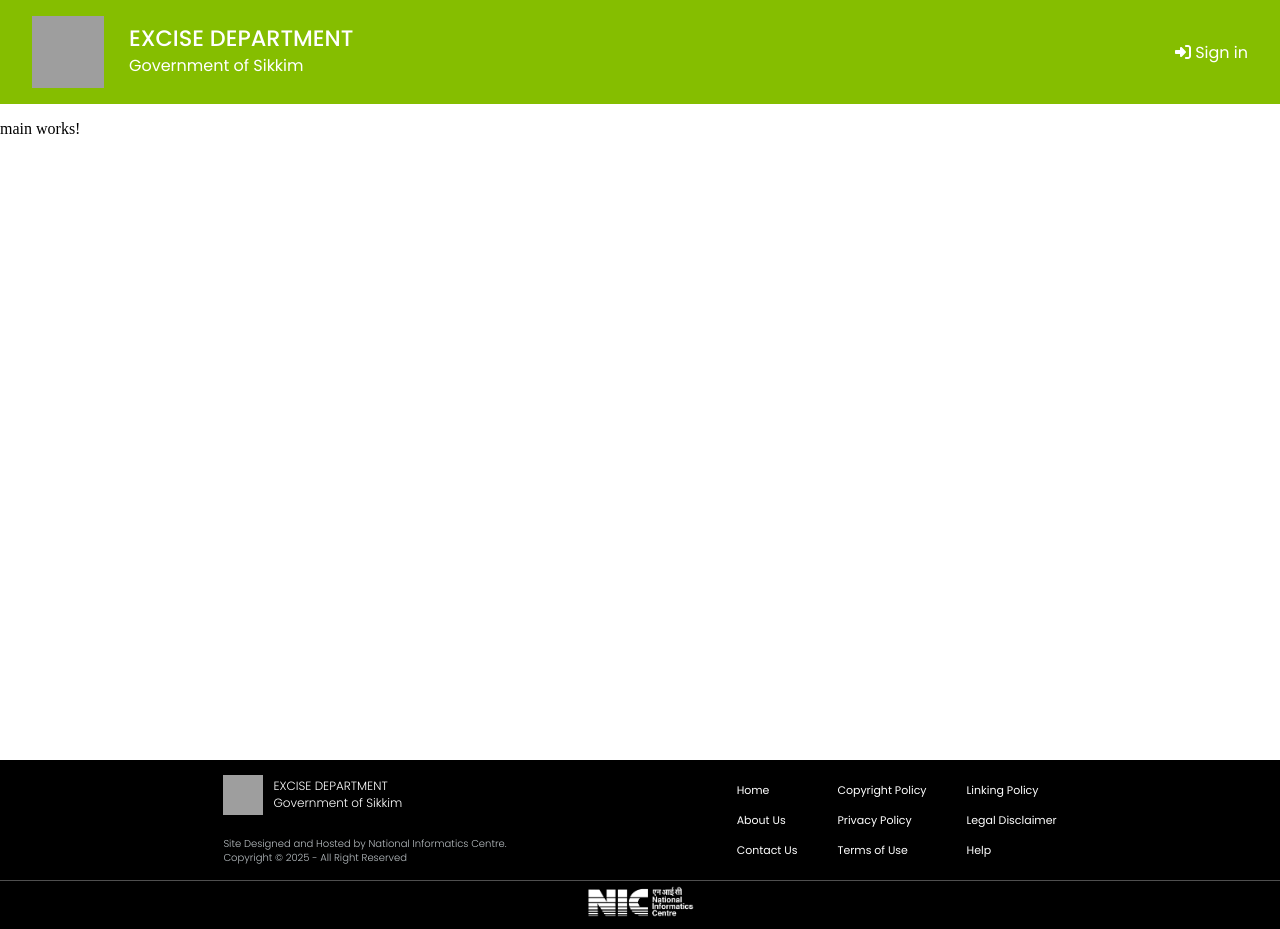
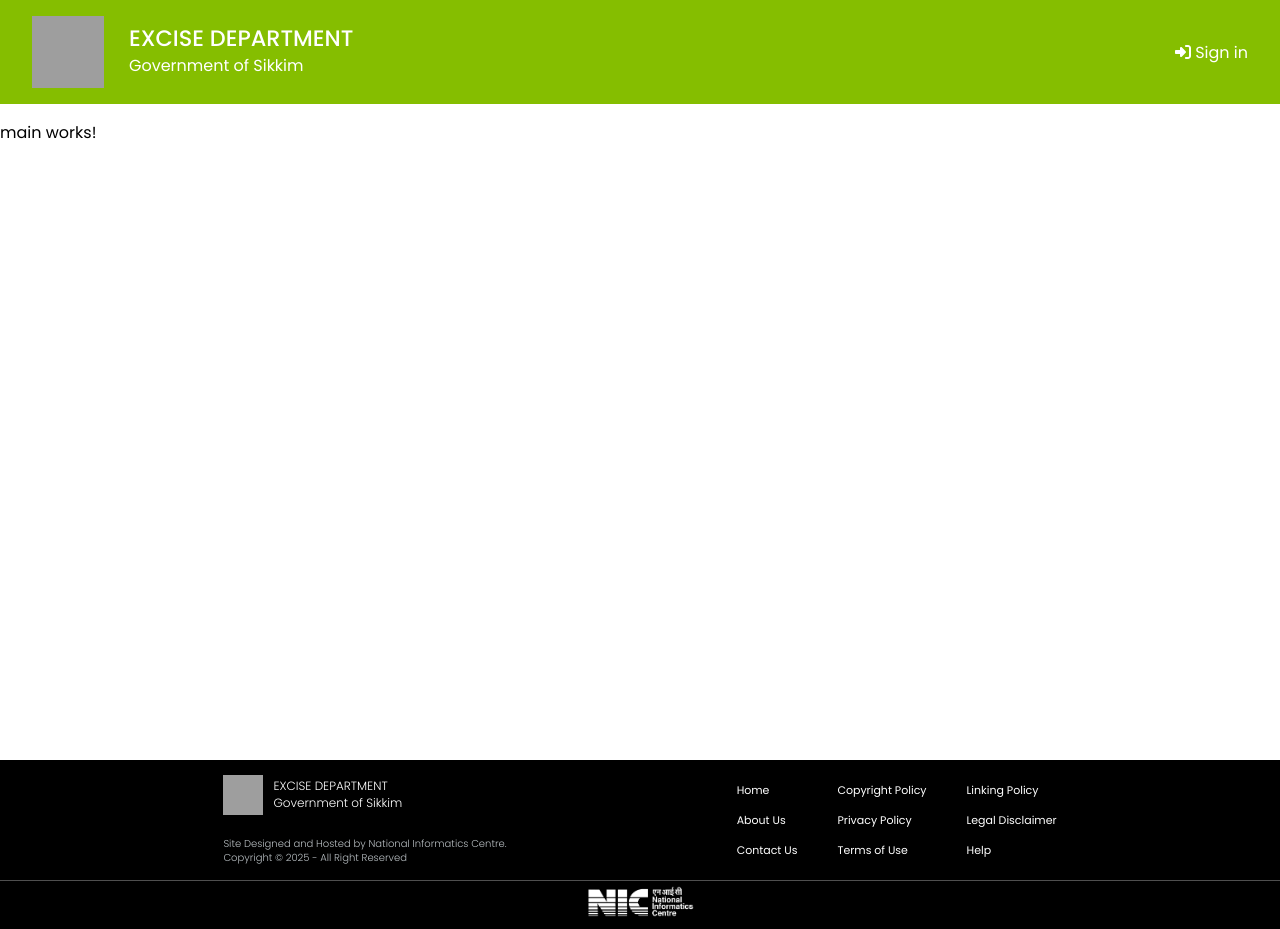
Before and after one commit to Ujhal/excise_frontend, an Angular app: page / in a window 1280 px wide. Built offline with nearby package versions, Linux system fonts and the light colour scheme; grey boxes are pictures that could not be loaded.

Commit message:
chore: setup Angular Material and import core UI modules

```diff
--- a/angular.json
+++ b/angular.json
@@ -33,6 +33,7 @@
               }
             ],
             "styles": [
+              "@angular/material/prebuilt-themes/azure-blue.css",
               "src/styles.scss"
             ],
             "scripts": [],
@@ -97,8 +98,8 @@
               }
             ],
             "styles": [
+              "@angular/material/prebuilt-themes/azure-blue.css",
               "src/styles.scss"
-
             ],
             "scripts": []
           }
--- a/package.json
+++ b/package.json
@@ -12,6 +12,7 @@
   "private": true,
   "dependencies": {
     "@angular/animations": "^19.1.0",
+    "@angular/cdk": "^19.1.2",
     "@angular/common": "^19.1.0",
     "@angular/compiler": "^19.1.0",
     "@angular/core": "^19.1.0",
--- a/src/index.html
+++ b/src/index.html
@@ -6,6 +6,8 @@
   <base href="/">
   <meta name="viewport" content="width=device-width, initial-scale=1">
   <link rel="icon" type="image/x-icon" href="favicon.ico">
+  <link href="https://fonts.googleapis.com/css2?family=Roboto:wght@300;400;500&display=swap" rel="stylesheet">
+  <link href="https://fonts.googleapis.com/icon?family=Material+Icons" rel="stylesheet">
 </head>
 <body>
   <app-root></app-root>
--- a/src/styles.scss
+++ b/src/styles.scss
@@ -1,4 +1,4 @@
 /* You can add global styles to this file, and also import other style files */
-body {
-    margin: 0;
-  }
+
+html, body { height: 100%; margin: 0;}
+body { margin: 0; font-family: 'Poppins', sans-serif; }
```
Also changed, not shown: 1 other file (tests, documents, lock files or other folders).
